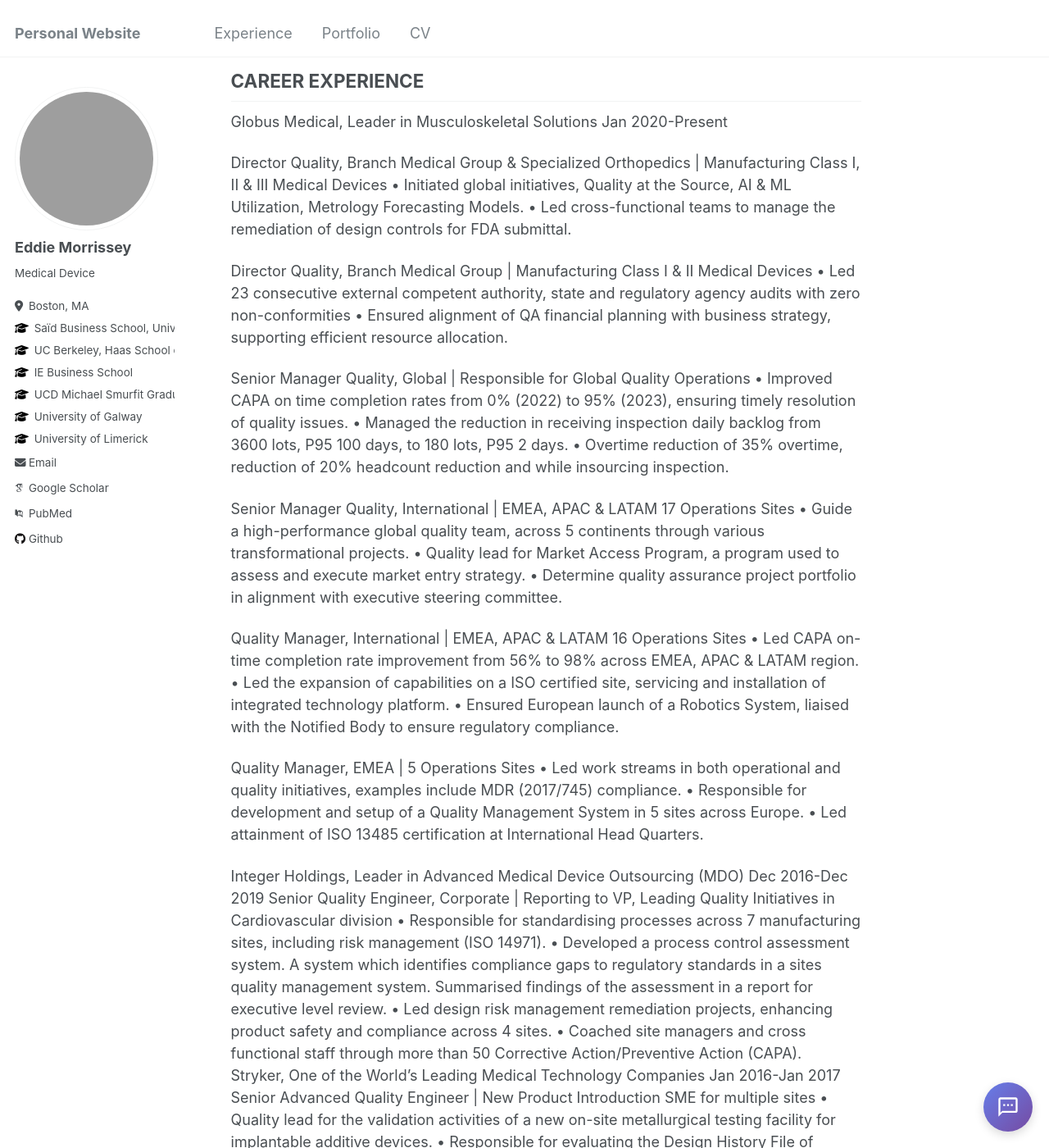
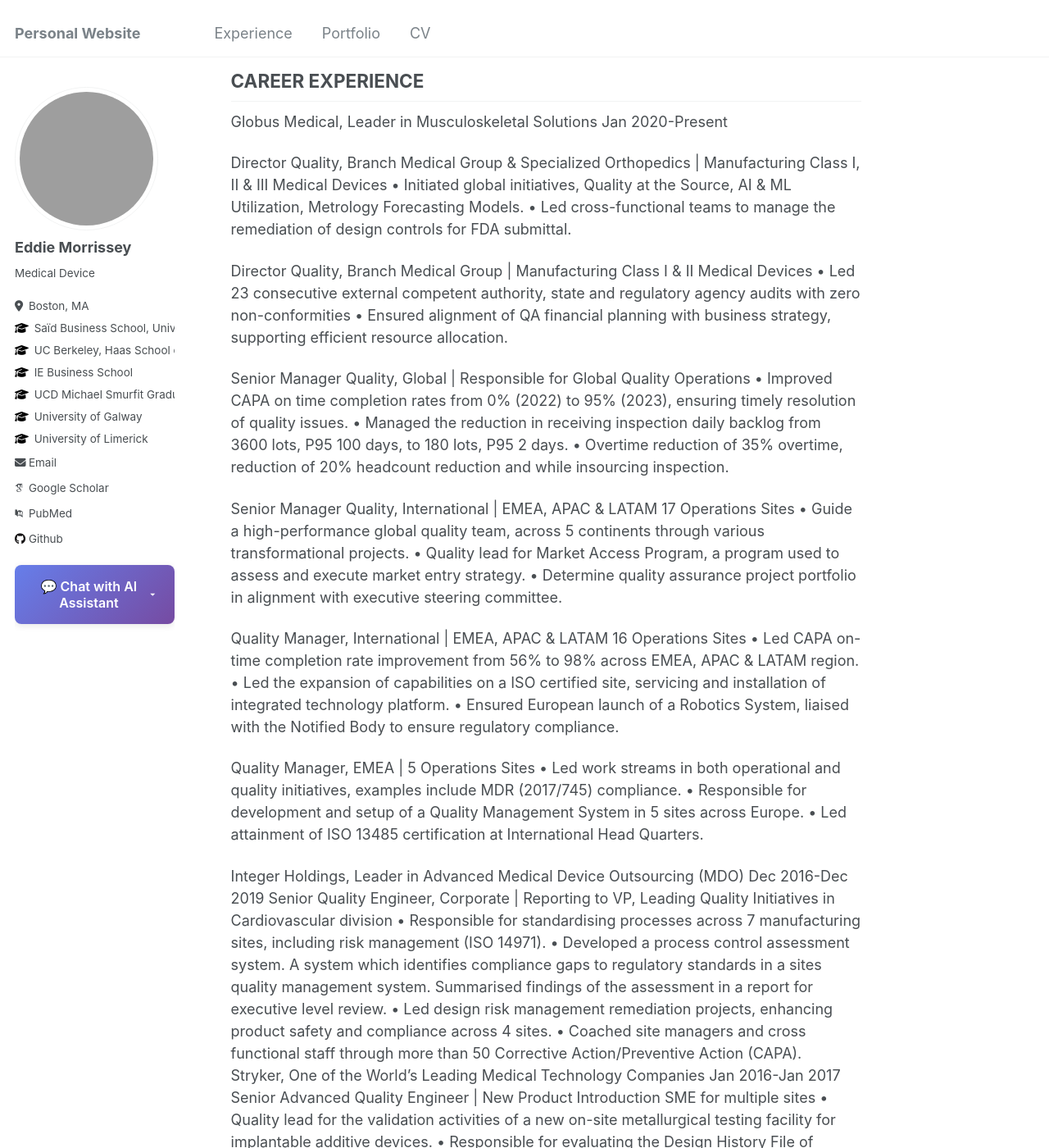
Before and after one commit to eddiemorrissey/eddiemorrissey.github.io, a Jekyll site: the page built from _pages/about.md, in a window 1280 px wide and 1400 px high, scrolled down 429 px. Shown: the whole window at 82% size. Built offline with Jekyll 4.4.1, drawn with Linux system fonts in a browser that asks for light colours; some web fonts are replaced.

Commit message:
Redesign chatbot as embedded sidebar component

```diff
--- a/_includes/author-profile.html
+++ b/_includes/author-profile.html
@@ -161,3 +161,6 @@
     </ul>
   </div>
 </div>
+
+<!-- Embedded Chatbot in Sidebar -->
+{% include chatbot.html %}
--- a/_includes/chatbot.html
+++ b/_includes/chatbot.html
@@ -1,29 +1,18 @@
-<!-- Chatbot Widget -->
+<!-- Embedded Chatbot -->
 <div class="chatbot-container">
-  <!-- Chat Button -->
-  <button id="chatbot-button" class="chatbot-button" aria-label="Open chat">
+  <!-- Chat Toggle Button -->
+  <button id="chatbot-toggle" class="chatbot-toggle" aria-label="Toggle chat">
+    <span>💬 Chat with AI Assistant</span>
     <svg viewBox="0 0 24 24" xmlns="http://www.w3.org/2000/svg">
-      <path d="M20 2H4c-1.1 0-2 .9-2 2v18l4-4h14c1.1 0 2-.9 2-2V4c0-1.1-.9-2-2-2zm0 14H6l-2 2V4h16v12z"/>
-      <path d="M7 9h2v2H7zm4 0h2v2h-2zm4 0h2v2h-2z"/>
+      <path d="M7 10l5 5 5-5z"/>
     </svg>
   </button>
 
   <!-- Chat Window -->
   <div id="chatbot-window" class="chatbot-window">
-    <!-- Header -->
-    <div class="chatbot-header">
-      <h3>AI Assistant</h3>
-      <button id="chatbot-close" class="chatbot-close" aria-label="Close chat">&times;</button>
-    </div>
-
     <!-- Messages -->
     <div id="chatbot-messages" class="chatbot-messages">
-      <!-- Typing Indicator -->
-      <div id="typing-indicator" class="typing-indicator">
-        <span></span>
-        <span></span>
-        <span></span>
-      </div>
+      <!-- Messages will be inserted here -->
     </div>
 
     <!-- Input -->
--- a/_includes/scripts.html
+++ b/_includes/scripts.html
@@ -3,6 +3,5 @@
 {% include analytics.html %}
 {% include /comments-providers/scripts.html %}
 
-<!-- Chatbot widget and script -->
-{% include chatbot.html %}
+<!-- Chatbot script -->
 <script src="{{ base_path }}/assets/js/chatbot.js"></script>
--- a/assets/css/chatbot.css
+++ b/assets/css/chatbot.css
@@ -1,95 +1,59 @@
-/* Chatbot Widget Styles */
+/* Embedded Chatbot Styles */
 .chatbot-container {
-  position: fixed;
-  bottom: 20px;
-  right: 20px;
-  z-index: 1000;
+  background: white;
+  border-radius: 8px;
+  box-shadow: 0 2px 8px rgba(0, 0, 0, 0.1);
+  margin: 20px 0;
+  overflow: hidden;
   font-family: -apple-system, BlinkMacSystemFont, "Segoe UI", Roboto, sans-serif;
 }
 
-.chatbot-button {
-  width: 60px;
-  height: 60px;
-  border-radius: 50%;
+.chatbot-toggle {
+  width: 100%;
+  padding: 16px 20px;
   background: linear-gradient(135deg, #667eea 0%, #764ba2 100%);
   border: none;
+  color: white;
+  font-size: 16px;
+  font-weight: 600;
   cursor: pointer;
-  box-shadow: 0 4px 12px rgba(0, 0, 0, 0.15);
   display: flex;
   align-items: center;
-  justify-content: center;
-  transition: transform 0.3s ease, box-shadow 0.3s ease;
+  justify-content: space-between;
+  transition: opacity 0.2s;
 }
 
-.chatbot-button:hover {
-  transform: scale(1.05);
-  box-shadow: 0 6px 16px rgba(0, 0, 0, 0.2);
+.chatbot-toggle:hover {
+  opacity: 0.9;
 }
 
-.chatbot-button svg {
-  width: 28px;
-  height: 28px;
+.chatbot-toggle svg {
+  width: 20px;
+  height: 20px;
   fill: white;
+  transition: transform 0.3s;
+}
+
+.chatbot-toggle.open svg {
+  transform: rotate(180deg);
 }
 
 .chatbot-window {
   display: none;
-  position: fixed;
-  bottom: 90px;
-  right: 20px;
-  width: 380px;
-  height: 550px;
+  flex-direction: column;
   background: white;
-  border-radius: 16px;
-  box-shadow: 0 8px 32px rgba(0, 0, 0, 0.12);
-  flex-direction: column;
-  overflow: hidden;
 }
 
 .chatbot-window.open {
   display: flex;
 }
 
-.chatbot-header {
-  background: linear-gradient(135deg, #667eea 0%, #764ba2 100%);
-  color: white;
-  padding: 20px;
-  display: flex;
-  justify-content: space-between;
-  align-items: center;
-}
-
-.chatbot-header h3 {
-  margin: 0;
-  font-size: 18px;
-  font-weight: 600;
-}
-
-.chatbot-close {
-  background: none;
-  border: none;
-  color: white;
-  font-size: 24px;
-  cursor: pointer;
-  padding: 0;
-  width: 30px;
-  height: 30px;
-  display: flex;
-  align-items: center;
-  justify-content: center;
-  border-radius: 4px;
-  transition: background 0.2s;
-}
-
-.chatbot-close:hover {
-  background: rgba(255, 255, 255, 0.2);
-}
-
 .chatbot-messages {
-  flex: 1;
+  max-height: 400px;
   overflow-y: auto;
   padding: 20px;
   background: #f8f9fa;
+  border-top: 1px solid #e0e0e0;
 }
 
 .message {
@@ -227,11 +191,8 @@
 }
 
 /* Mobile responsive */
-@media (max-width: 480px) {
-  .chatbot-window {
-    width: calc(100vw - 40px);
-    height: calc(100vh - 140px);
-    bottom: 90px;
-    right: 20px;
+@media (max-width: 768px) {
+  .chatbot-messages {
+    max-height: 300px;
   }
 }
--- a/assets/js/chatbot.js
+++ b/assets/js/chatbot.js
@@ -46,15 +46,13 @@
 
   // Initialize chatbot
   function initChatbot() {
-    const button = document.getElementById('chatbot-button');
-    const closeBtn = document.getElementById('chatbot-close');
+    const toggleBtn = document.getElementById('chatbot-toggle');
     const sendBtn = document.getElementById('chatbot-send');
     const input = document.getElementById('chatbot-input');
 
-    if (!button) return;
+    if (!toggleBtn) return;
 
-    button.addEventListener('click', toggleChat);
-    closeBtn.addEventListener('click', toggleChat);
+    toggleBtn.addEventListener('click', toggleChat);
     sendBtn.addEventListener('click', sendMessage);
 
     input.addEventListener('keypress', function(e) {
@@ -71,11 +69,15 @@
   function toggleChat() {
     isOpen = !isOpen;
     const window = document.getElementById('chatbot-window');
+    const toggleBtn = document.getElementById('chatbot-toggle');
+
     if (isOpen) {
       window.classList.add('open');
+      toggleBtn.classList.add('open');
       document.getElementById('chatbot-input').focus();
     } else {
       window.classList.remove('open');
+      toggleBtn.classList.remove('open');
     }
   }
 
```
